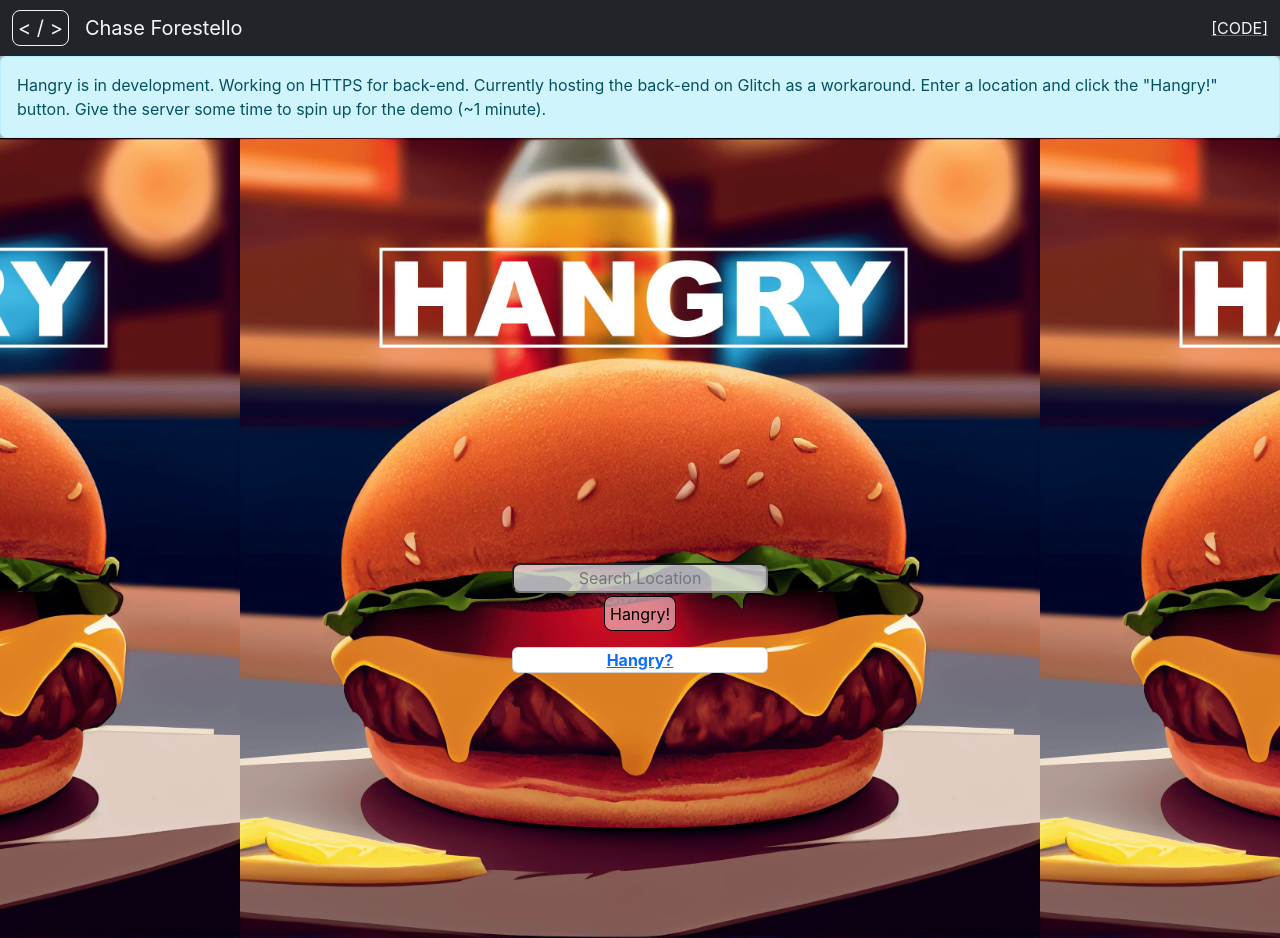
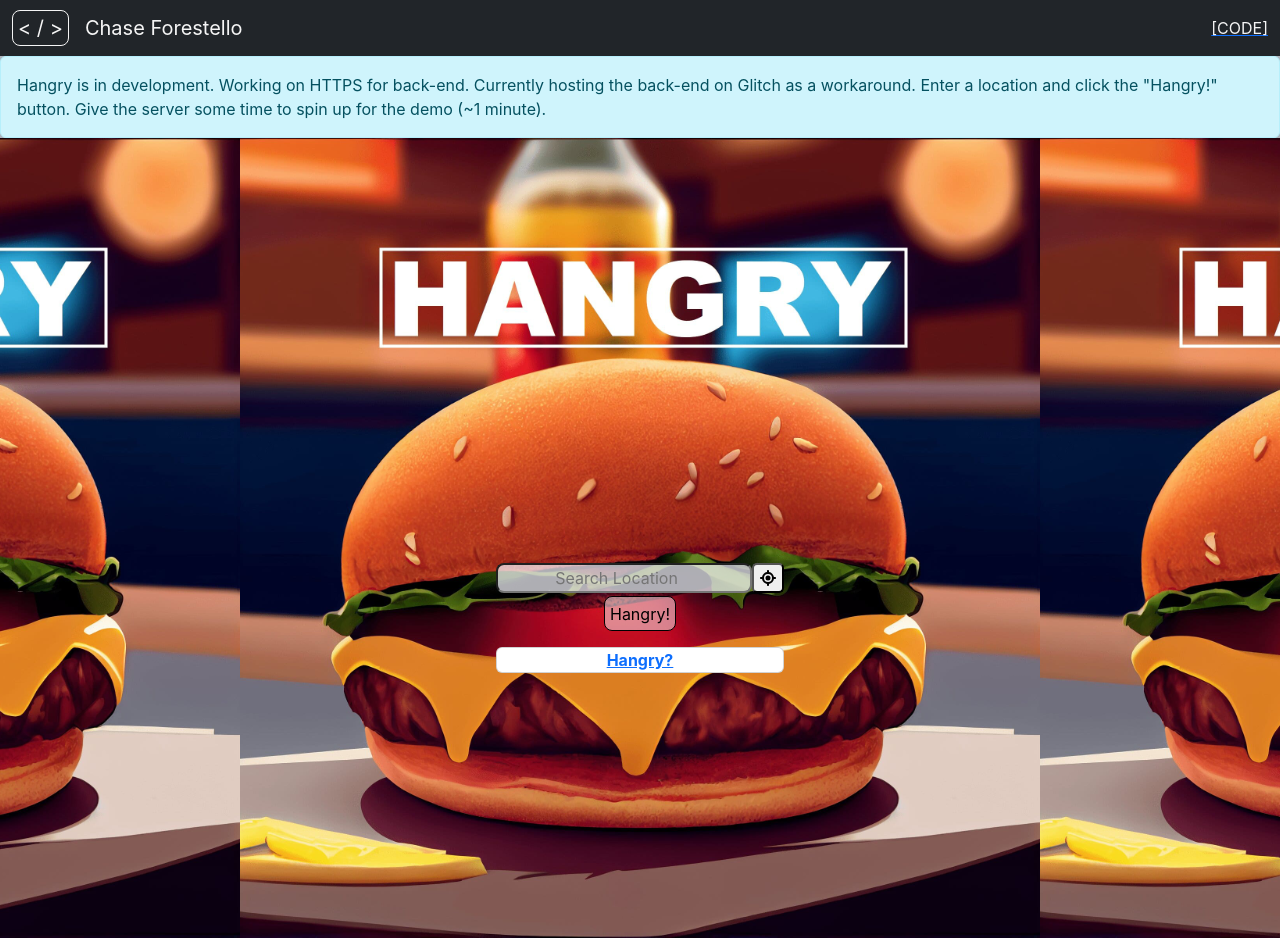
Before and after one commit to HangryDevelopment/HangryFrontend, a React (Create React App) app: page / in a window 1280 px wide. Built offline with nearby package versions, Linux system fonts and the light colour scheme.

Commit message:
geolocate option/button done

```diff
--- a/src/App.css
+++ b/src/App.css
@@ -61,6 +61,20 @@
   color: #fff;
 }
 
+.search-input-loc-button{
+  display: flex;
+}
+
+.get-current-loc-btn{
+  border-radius: 5px;
+}
+
+.get-current-loc-btn:hover{
+  border-color: rgb(240, 134, 134);
+  background-color: #000;
+  color: #fff;
+}
+
 .selectionCard {
   /* position: relative;
     top: 7rem; */
--- a/src/components/ResponseCard.js
+++ b/src/components/ResponseCard.js
@@ -1,11 +1,12 @@
 import React, { useEffect, useState } from "react";
 import axios from "axios";
+import { HANGRY_LOCAL_API, HANGRY_GLITCH_API } from "../public_constants";
+import { FontAwesomeIcon } from "@fortawesome/react-fontawesome";
 import {
-  HANGRY_LOCAL_API,
-  HANGRY_GLITCH_API,
-} from "../public_constants";
-import { FontAwesomeIcon } from "@fortawesome/react-fontawesome";
-import { faStar, faStarHalf } from "@fortawesome/free-solid-svg-icons";
+  faStar,
+  faStarHalf,
+  faLocationCrosshairs,
+} from "@fortawesome/free-solid-svg-icons";
 // import StarCount from "./StarCount";
 
 export default function FetchAndResultCard(props) {
@@ -21,6 +22,40 @@ export default function FetchAndResultCard(props) {
   const [rating, setRating] = useState();
   const [closed, setClosed] = useState();
   const [bisPrice, setBisPrice] = useState();
+
+  // geolocation button
+  const GetCurrentLocation = () => {
+    const userCoords = () =>
+      navigator.geolocation.getCurrentPosition(successCallback, errorCallback);
+
+    return (
+      <button
+        type="button"
+        className="get-current-loc-btn"
+        onClick={userCoords}
+      >
+        <FontAwesomeIcon icon={faLocationCrosshairs} />
+      </button>
+    );
+  };
+
+  // Callbacks for grabbing user location, will switch to a button so providing location is optional
+  const successCallback = (position) => {
+    userLat = position.coords.latitude;
+    userLong = position.coords.longitude;
+    console.log(`${userLat}, ${userLong}`);
+    setSearchLoc(`${userLat}, ${userLong}`);
+  };
+  const errorCallback = (error) => {
+    console.log(error);
+    alert(
+      "Error getting your location. Please type a location in the search box."
+    );
+  };
+
+  // useEffect(() => {
+  //   navigator.geolocation.getCurrentPosition(successCallback, errorCallback);
+  // }, []);
 
   // component to handle rendering star rating
   const StarCount = () => {
@@ -103,32 +138,20 @@ export default function FetchAndResultCard(props) {
     getYelpRandom();
   };
 
-  // For grabbing user location, will switch to a button so providing location is optional
-  // const successCallback = (position) => {
-  //   userLat = position.coords.latitude;
-  //   userLong = position.coords.longitude;
-  //   console.log(`${userLat}, ${userLong}`);
-  //   // setSearchLoc(`${userLat}, ${userLong}`);
-  // };
-  // const errorCallback = (error) => {
-  //   console.log(error);
-  // };
-
-  // useEffect(() => {
-  //   navigator.geolocation.getCurrentPosition(successCallback, errorCallback);
-  // }, []);
-
   return (
-    <div className={"text-center"}>
-      <form id={"searchForm"}>
+    <div className="text-center">
+      <form id="searchForm">
+        <div className="search-input-loc-button">
           <input
             id="searchInput"
-          type="text"
-          name="Search Location"
+            type="search"
+            name="Search location"
             placeholder="Search Location"
             value={searchLoc}
             onChange={handleChange}
           />
+          <GetCurrentLocation />
+        </div>
         <button className={"submitBtn"} type={"submit"} onClick={handleSubmit}>
           Hangry!
         </button>
```
Lines whose indentation alone changed are shown as unchanged.
